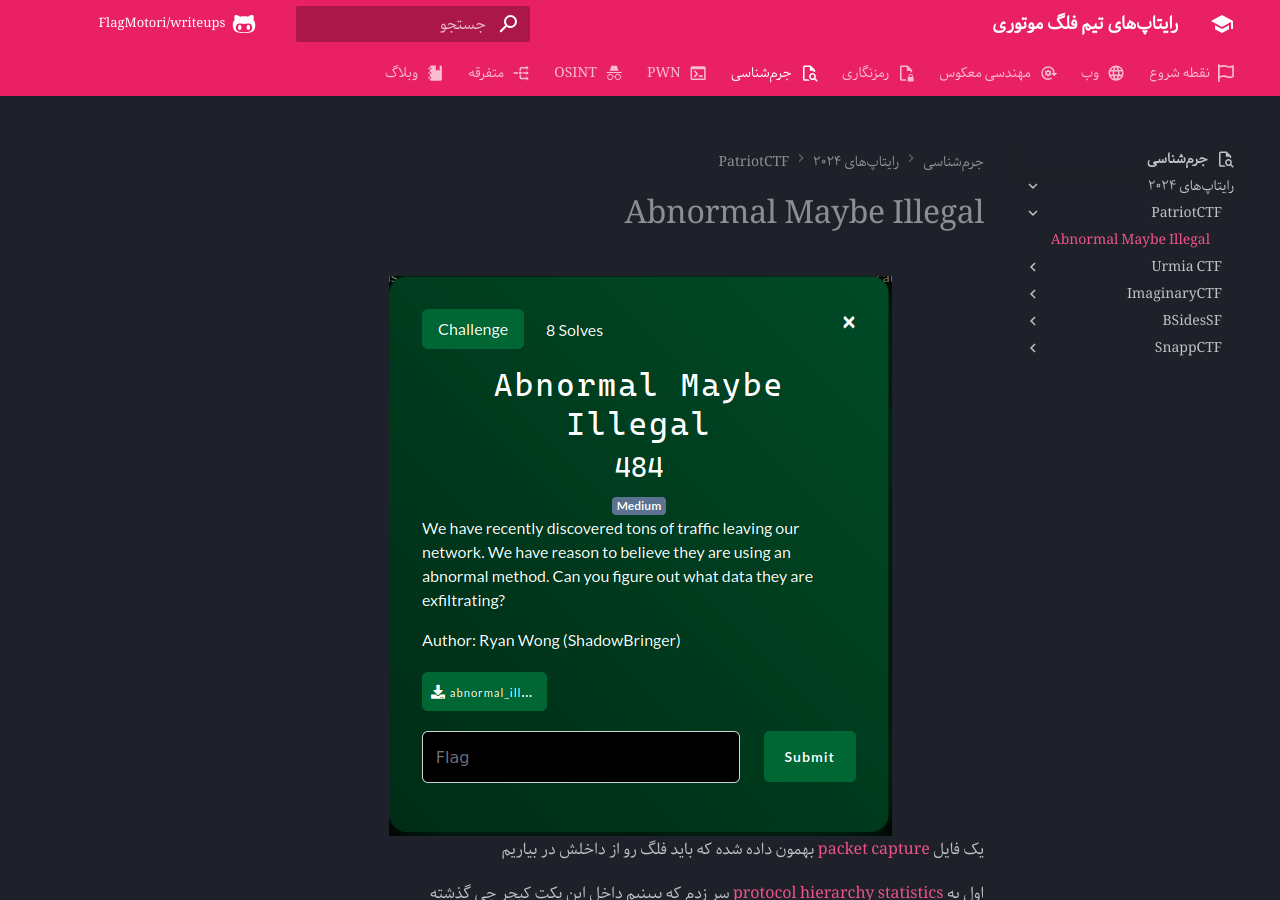
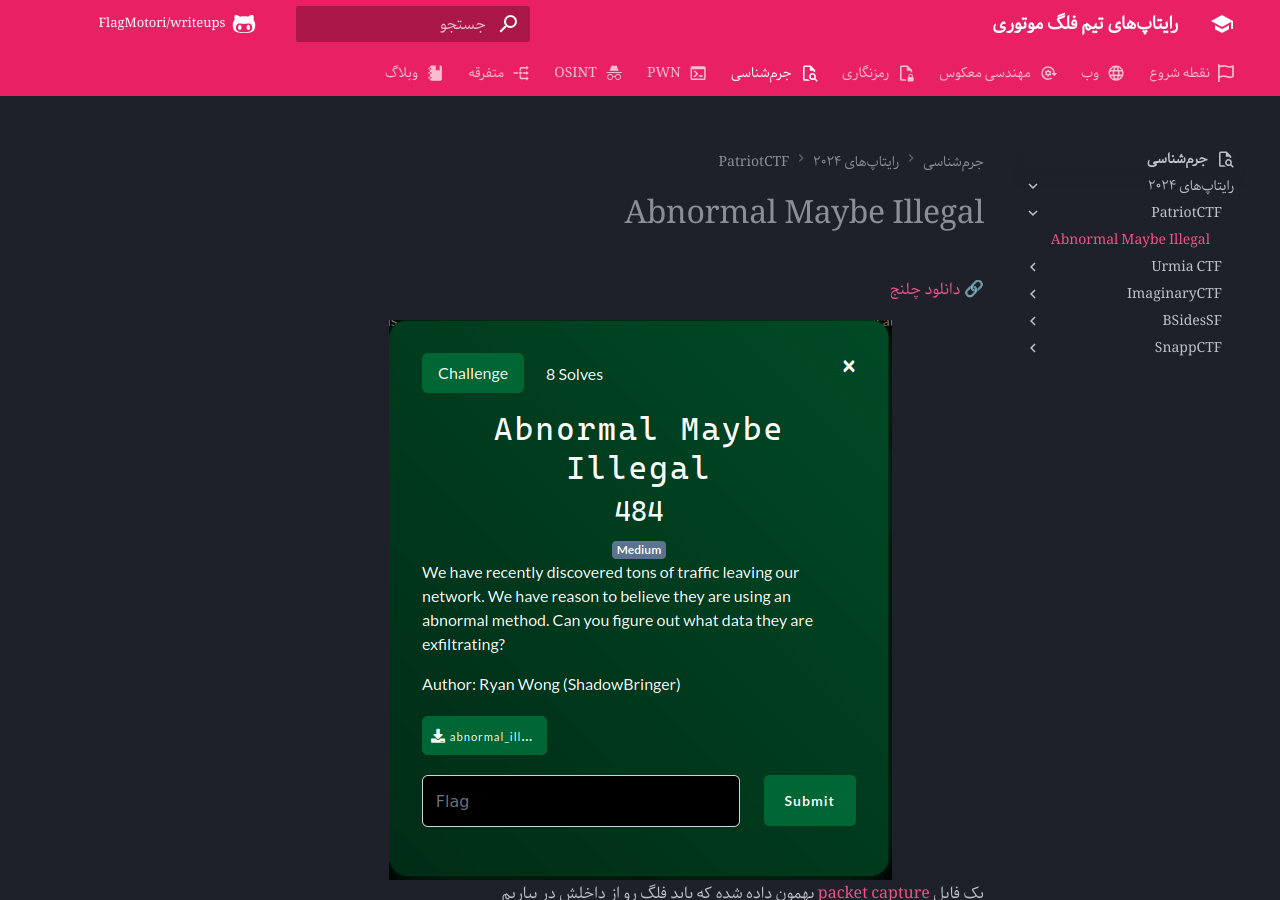
Before and after one commit to FlagMotori/writeups, an MkDocs documentation site: the page built from docs/forensic/writeups/2024/PatriotCTF/Abnormal-Maybe-Illegal.md, in a window 1280 px wide and 900 px high. Built offline with MkDocs 1.6.1 and Material for MkDocs 9.7.7, drawn with Linux system fonts in a browser that asks for light colours; emoji names are drawn with the system emoji font; comment, search, counter and statistics services are not loaded.

Commit message:
add chall file to writeup

```diff
--- a/docs/forensic/writeups/2024/PatriotCTF/Abnormal-Maybe-Illegal.md
+++ b/docs/forensic/writeups/2024/PatriotCTF/Abnormal-Maybe-Illegal.md
@@ -10,6 +10,8 @@ tags:
   - TCP
   - IP
 ---
+
+🔗 [دانلود چلنج](https://github.com/MasonCompetitiveCyber/PatriotCTF2024/tree/main/forensics/abnormal_exfiltration)
 
 ![ctf challenge description: We have recently discovered tons of traffic leaving our network. We have reason to believe they are using an abnormal method. Can you figure out what data they are exfiltrating?](Abnormal-Maybe-Illegal-files/0_chall.png){ style="display: block; margin: 0 auto" }
 یک فایل
```
